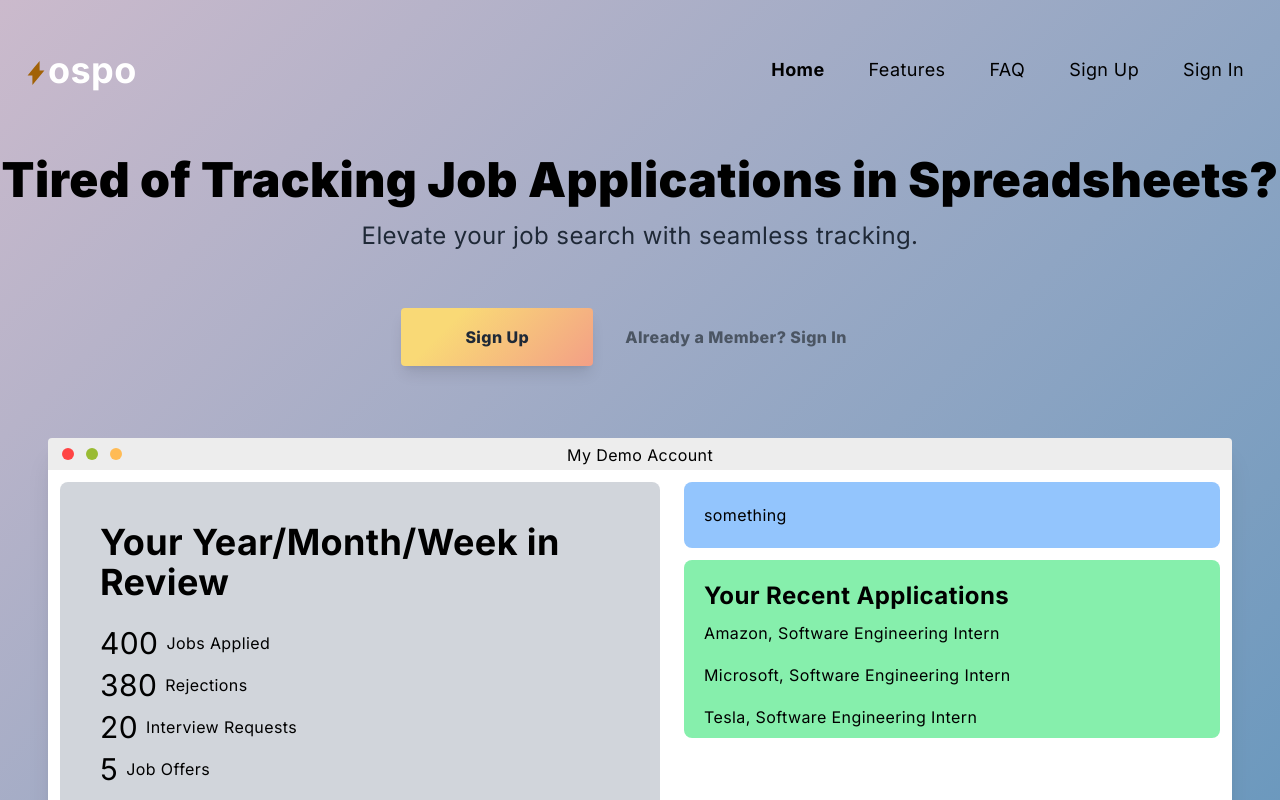
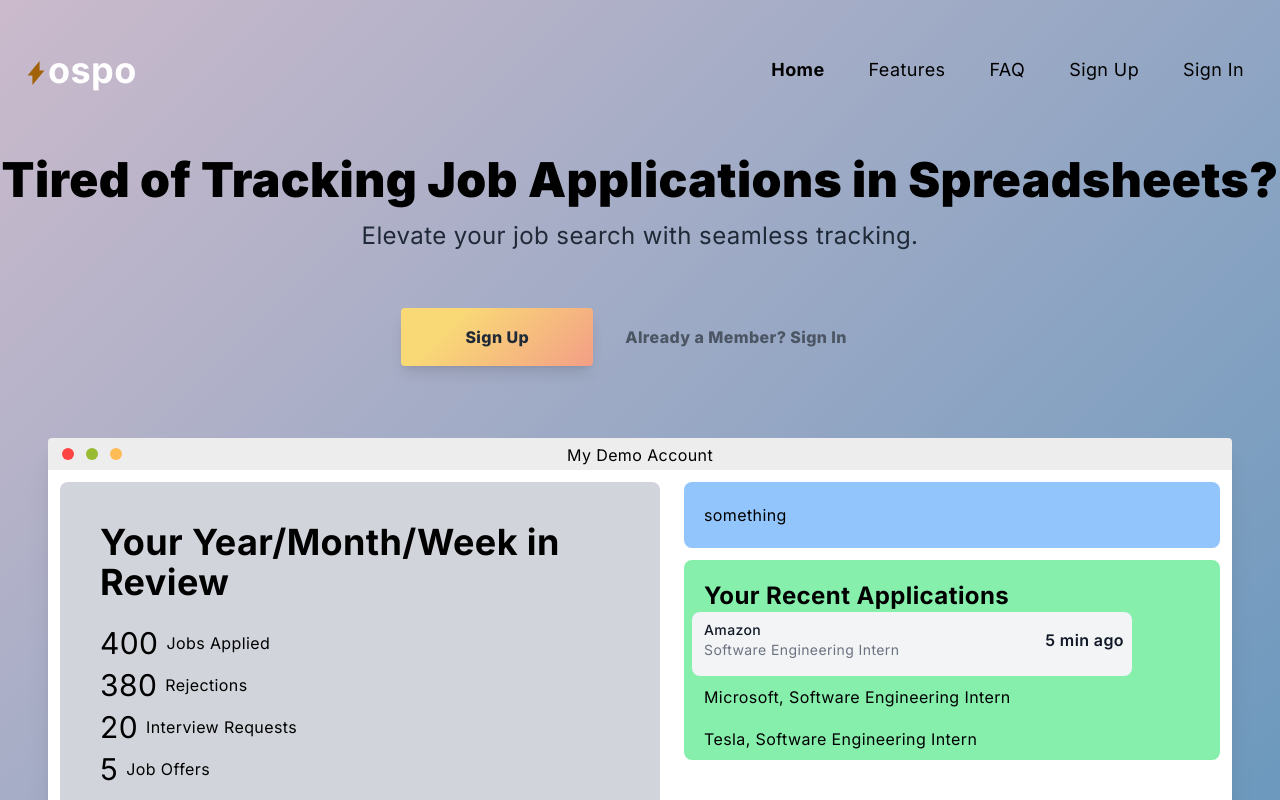
Before and after one commit to cartile/ospo-website, a Next.js app: page / in a window 1280 px wide. Shown: the top 800 px of the page. Built offline with nearby package versions, Linux system fonts and the light colour scheme.

Commit message:
testing new recent application

```diff
--- a/app/components/HomePage/MockBrowser.tsx
+++ b/app/components/HomePage/MockBrowser.tsx
@@ -35,8 +35,24 @@ export default function MockBrowser() {
                         </div>
                         <div className="bg-green-300 box-border rounded-lg m-3">
                             <p className="pt-5 pl-5 text-2xl font-bold">Your Recent Applications</p>
+                            <ul className="max-w-md divide-y divide-gray-200 dark:divide-gray-700">
+                                <li className="ml-2 pl-3 pb-3 sm:pb-4 bg-gray-100 rounded-lg p-2">
+                                    <div className="flex items-center space-x-4">
+                                        <div className="flex-1 min-w-0">
+                                            <p className="text-sm font-medium text-gray-900 truncate">
+                                            Amazon
+                                            </p>
+                                            <p className="text-sm text-gray-500 truncate">
+                                            Software Engineering Intern
+                                            </p>
+                                        </div>
+                                        <div className="inline-flex items-center text-base font-semibold text-gray-900">
+                                            5 min ago
+                                        </div>
+                                    </div>
+                                </li>
+                            </ul>
                             <ul>
-                                <li className="pl-5 p-2">Amazon, Software Engineering Intern</li>
                                 <li className="pl-5 p-2">Microsoft, Software Engineering Intern</li>
                                 <li className="pl-5 p-2">Tesla, Software Engineering Intern</li>
                             </ul>
--- a/package.json
+++ b/package.json
@@ -19,6 +19,7 @@
     "next": "13.4.19",
     "postcss": "8.4.29",
     "react": "18.2.0",
+    "react-chartjs-2": "^5.2.0",
     "react-dom": "18.2.0",
     "react-icons": "^4.10.1",
     "tailwindcss": "3.3.3",
```
Also changed, not shown: app/components/DashBoard/RecentApplication.tsx (added), 1 other file (tests, documents, lock files or other folders).
